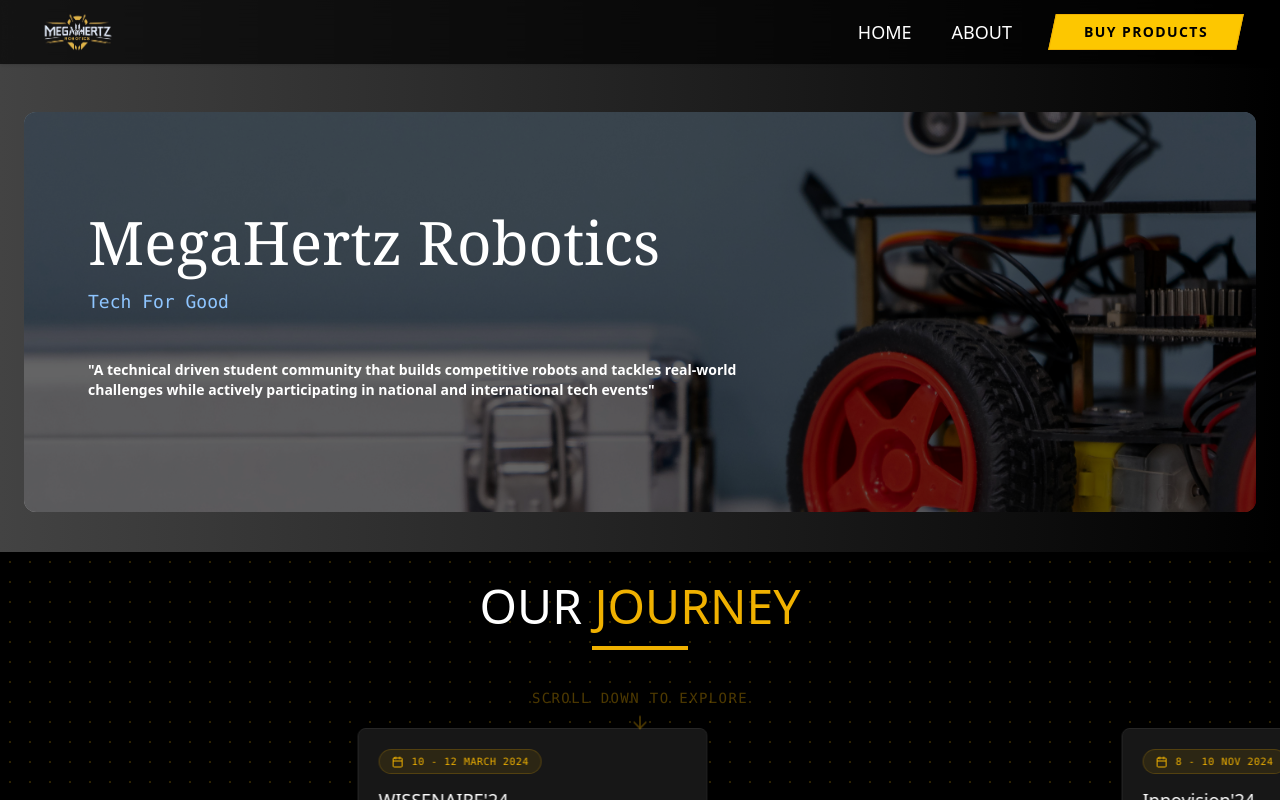
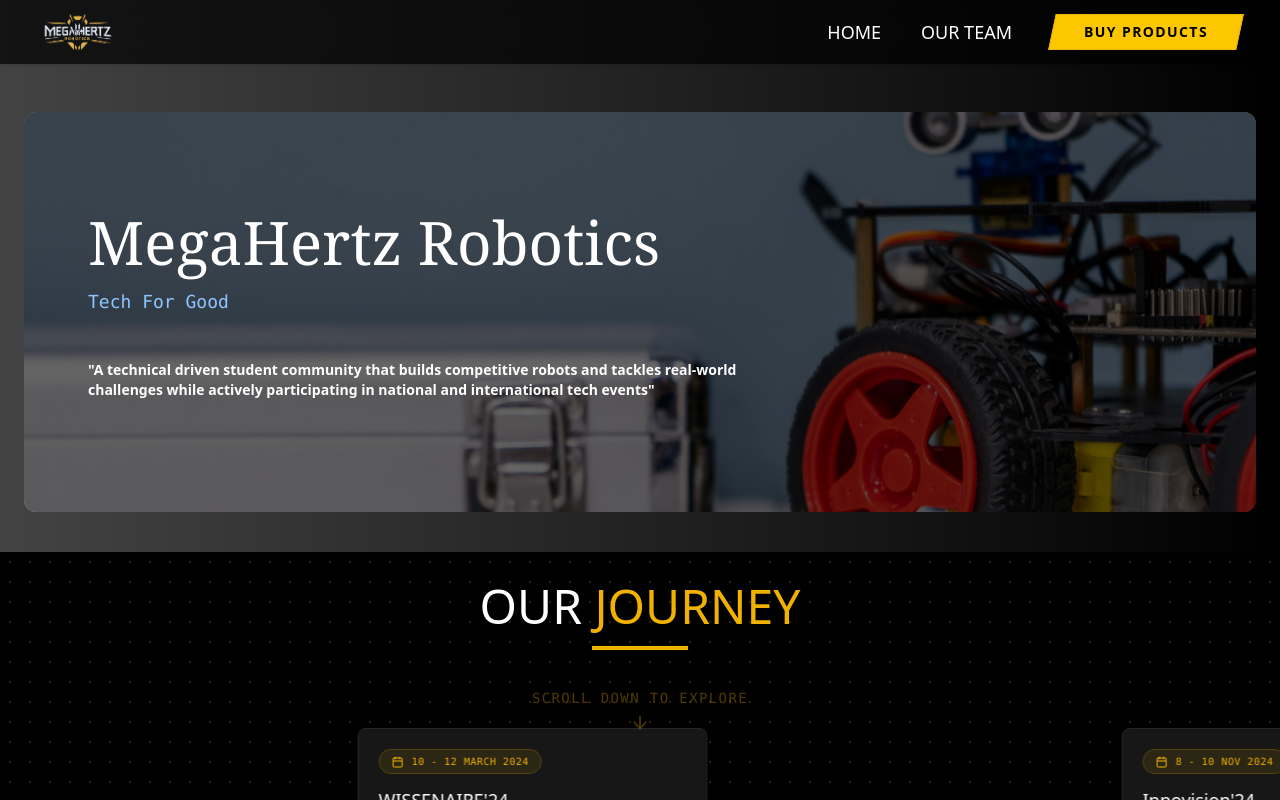
Before and after one commit to sonroy-glitch/mega_FE, a React (Vite) app: page / in a window 1280 px wide. Shown: the top 800 px of the page. Built offline with nearby package versions, Linux system fonts and the light colour scheme.

Commit message:
Update AppBar.jsx

```diff
--- a/src/components/AppBar.jsx
+++ b/src/components/AppBar.jsx
@@ -38,7 +38,7 @@
             onClick={() => go("/about")}
             className="cursor-pointer text-white hover:text-blue-500 transition-colors"
           >
-            ABOUT
+            OUR TEAM
           </span>
 
           <button
```
